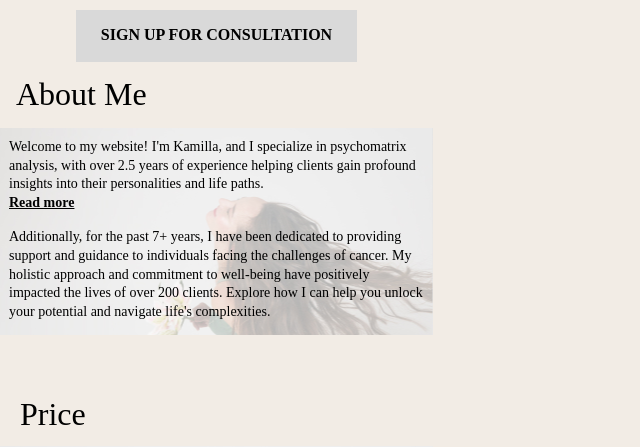
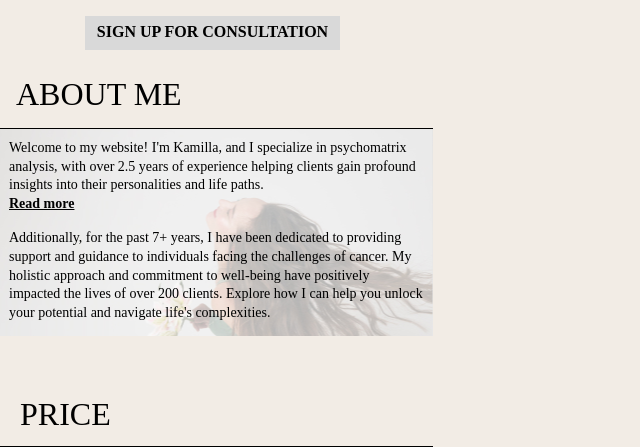
Before and after one commit to appopoleisStudios/therapy, a Django app: page / in a window 1280 px wide. Shown: the part 514-961 px from the top of the page, without its empty margins (0-640 px from the left). Run offline with Django 5.2, Linux system fonts and the light colour scheme; data comes from the database, SQL or seed files in the repository; some web fonts are replaced.

Commit message:
added border top

```diff
--- a/static/css/style.css
+++ b/static/css/style.css
@@ -63,6 +63,7 @@ nav a:hover {
     width: 433px;
     height: 428px;
     top: 82px;
+    border-top: 1px solid black;
 }
 .main-page{
    width: 249px;
@@ -90,11 +91,11 @@ nav a:hover {
 
 .sign-up{
     background-color: #d9d9d9;
-    width: 281px;
-    height: 52px;
+    width: 255px;
+    height: 34px;
     position: absolute;
-    top: 524px;
-    left: 76px;
+    top: 530px;
+    left: 85px;
 }
 .sign-text{
     font-weight: 700;
@@ -102,6 +103,8 @@ nav a:hover {
     line-height: 18.61px;
     text-align: center;
     font-family: 'Judson', serif;
+    margin: 0;
+    margin-top: 7px;
 }
 .about-head{
     width: 416px;
@@ -125,7 +128,8 @@ nav a:hover {
     width: 434px;
     height: 207px;
     top: 642px;
-    left:-1px
+    left:-1px;
+    border-top: 1px solid black;
 }
 .abt-text1{
     margin: 0;
@@ -163,7 +167,8 @@ nav a:hover {
     width: 434px;
     height: 330px;
     top: 960px;
-    left:-1px
+    left:-1px;
+    border-top: 1px solid black;
 }
 .summary-1{
     display: flex;
@@ -296,9 +301,9 @@ nav a:hover {
     font-family: 'Lusitana', serif;
 }
 .review-txt3{
-  width: 255px;
+  width: 245px;
   height: 67px;
-  margin-left: 6px;
+  margin-left: 20px;
   position: absolute;
   top: 70px;
   font-size: 18px;
@@ -316,7 +321,8 @@ nav a:hover {
     width: 434px;
     height: 270px;
     top: 1380px;
-    left:-1px
+    left:-1px;
+    border-top: 1px solid black;
 }
 .blogs{
   width: 400px;
@@ -338,15 +344,16 @@ nav a:hover {
     width: 434px;
     height: 300px;
     top: 1740px;
-    left:-1px
+    left:-1px;
+    border-top: 1px solid black;
 }
 .blogs-text{
-    width: 365px;
+    width: 355px;
     height: 210px;
     position: absolute;
     top: 80px;
     left: 35px;
-    font-weight: 700;
+    font-weight: 400;
     font-size: 18px;
     line-height: 23.35px;
     text-align: center;
--- a/template/index.html
+++ b/template/index.html
@@ -39,7 +39,7 @@
       <p class="sign-text">SIGN UP FOR CONSULTATION</p>
     </div>
     <section>
-      <div class="about-head"><h1 class="abt-h1">About Me</h1></div>
+      <div class="about-head"><h1 class="abt-h1">ABOUT ME</h1></div>
       <div>
         <div class="elements">
           <div>
@@ -64,7 +64,7 @@
       </div>
     </section>
     <section>
-      <div class="price-head"><h1 class="price-h1">Price</h1></div>
+      <div class="price-head"><h1 class="price-h1">PRICE</h1></div>
       <div class="element-1">
         <div class="summary-1">
           <div>
@@ -145,7 +145,7 @@
         <div class="blogs-text">
           <p>
             Interested in learning more about what I do and how you can access
-            free information? <u>Click here </u> to explore my blog for detailed
+            free information? <b><u>Click here </u></b>to explore my blog for detailed
             insights, helpful tips, and a wealth of resources tailored to your
             interests.
           </p>
```
